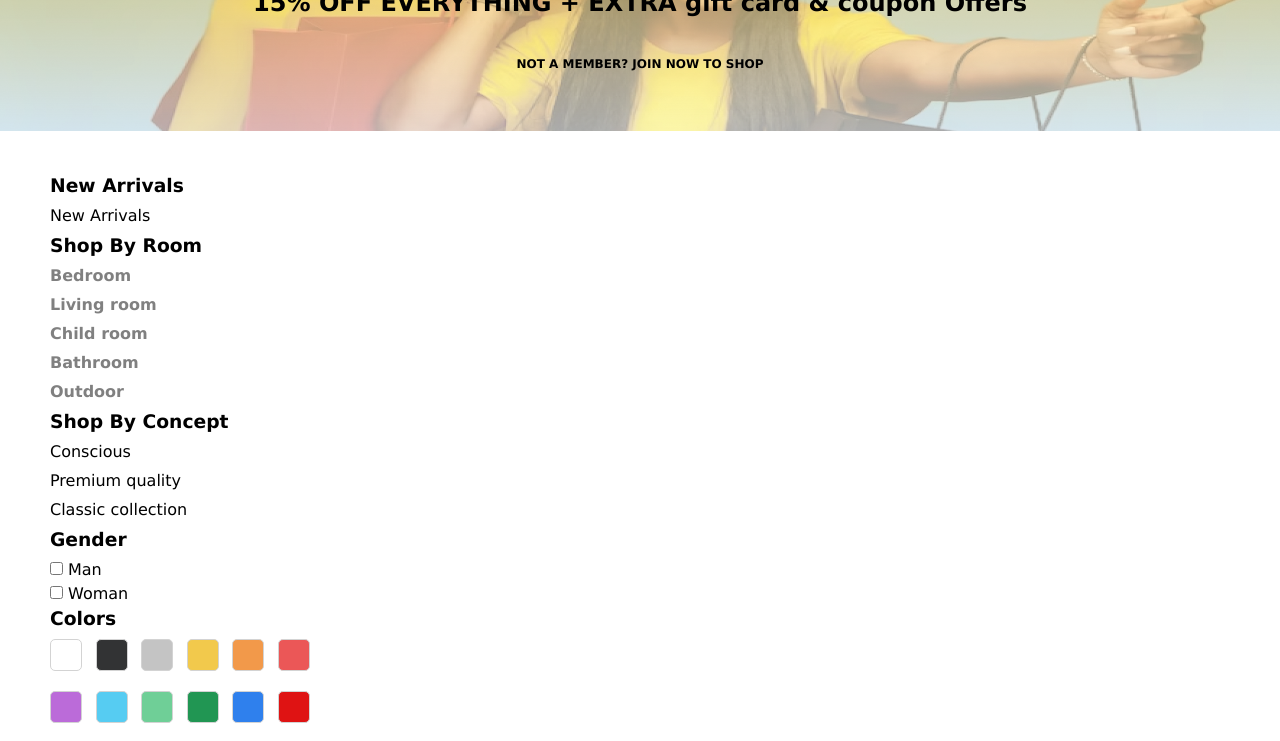
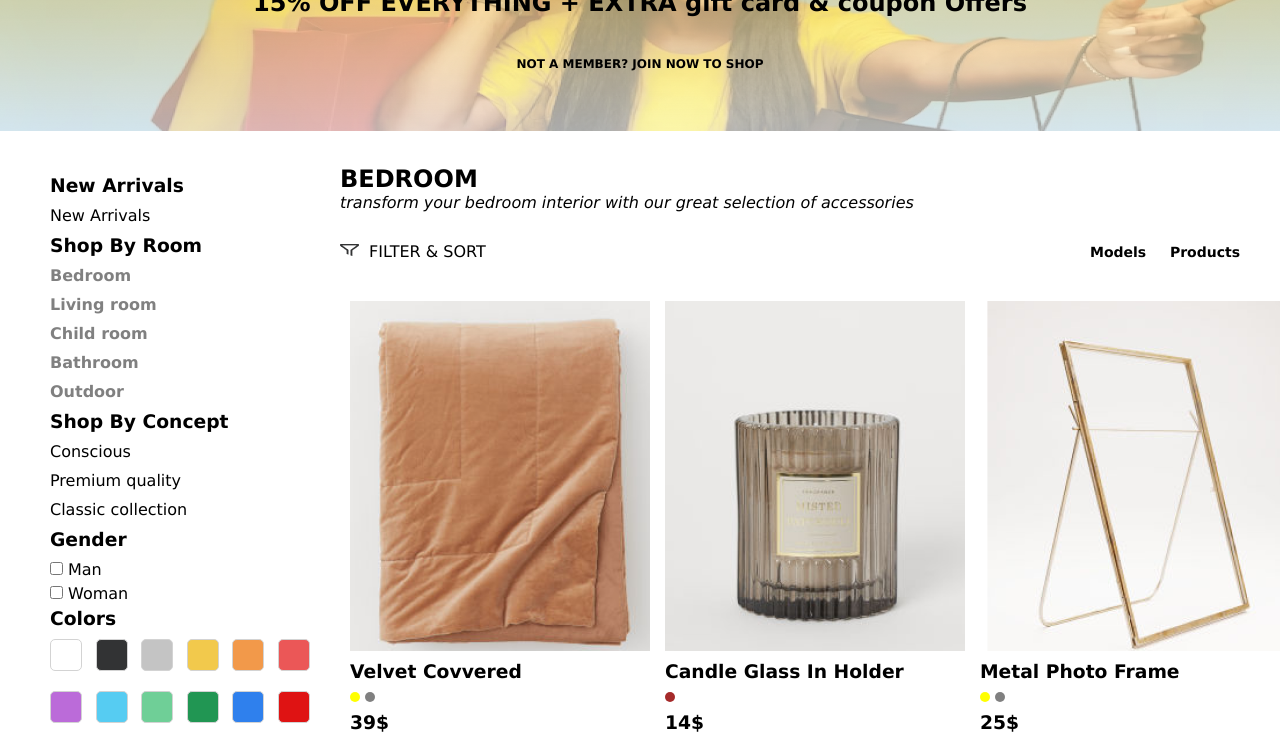
Before and after one commit to devil1321/house-hold-next, a Next.js app: page /products in a window 1280 px wide. Shown: the part 300-1041 px from the top of the page. Built offline with nearby package versions, Linux system fonts and the light colour scheme; a web font is replaced by a local one.

Commit message:
products desktop mostly completed

```diff
--- a/components/products/aside/colors.component.tsx
+++ b/components/products/aside/colors.component.tsx
@@ -8,7 +8,7 @@ const Colors = () => {
     <ColorStyles>
         <h3>Colors</h3>
         <div className='products__colors'>
-            {styles.colors_array.map((c:string)=> <div style={{backgroundColor:c}} className='products__color'></div>)}
+            {styles.colors_array.map((c:string)=> <div key={c} style={{backgroundColor:c}} className='products__color'></div>)}
         </div>
     </ColorStyles>
   )
--- a/components/products/heading.component.tsx
+++ b/components/products/heading.component.tsx
@@ -1,11 +1,32 @@
 import React from 'react'
+import styled from 'styled-components';
 
-const Heading = () => {
+interface HeadingProps{
+  heading:string;
+  text:string;
+}
+
+const Heading:React.FC<HeadingProps> = ({heading,text}) => {
   return (
-    <div>
-
-    </div>
+    <HeadingStyle>
+      <div className='products__heading'>
+        <h2>{heading}</h2>
+        <p>{text.toLowerCase()}</p>
+      </div>
+    </HeadingStyle>
   )
 }
 
+const HeadingStyle = styled.div`
+  .products__heading{
+    margin-top:30px;
+    h2,p{
+      width:100%;
+    }
+    p{
+      font-style:italic;
+    }
+  }
+`
+
 export default Heading
--- a/components/products/index.ts
+++ b/components/products/index.ts
@@ -1,11 +1,13 @@
 import Banner from "./banner.component";
 import Heading from "./heading.component";
+import Nav from "./products-nav.component";
 import Product from "./product.component";
 import { AsideComponents } from "./aside/aside.components";
 
 export const ProductsComponents = {
     Banner,
     Heading,
+    Nav,
     Product,
     AsideComponents
 }
--- a/components/products/product.component.tsx
+++ b/components/products/product.component.tsx
@@ -1,11 +1,66 @@
+import { styles } from '@/styles/styles';
 import React from 'react'
+import styled from 'styled-components';
 
-const Product = () => {
+interface ProductProps{
+  id:number;
+  imgSrc:string;
+  name:string;
+  colors:string[];
+  price:number;
+}
+
+const Product:React.FC<ProductProps> = ({id,imgSrc,name,colors,price}) => {
   return (
-    <div>
-
-    </div>
+    <ProductStyle>
+      <div className='products__product'>
+        <div className="products__product-img">
+          <img src={imgSrc} alt="product-image" />
+        </div>
+        <h3>{name}</h3>
+        <div className="products__product-colors">
+          {colors.map((c:string) => {
+            if(c === 'brown'){
+              return <div key={id} style={{backgroundColor:c}} className='products__product-color'></div>
+            }
+            if(c === 'yellow'){
+              return <div key={id} style={{backgroundColor:c}} className='products__product-color'></div>
+            }
+            if(c === 'grey'){
+              return <div key={id} style={{backgroundColor:c}} className='products__product-color'></div>
+            }
+          })}
+        </div>
+        <h3>{price}$</h3>
+      </div>
+    </ProductStyle>
   )
 }
 
+const ProductStyle = styled.div`
+  .products__product{
+    margin:10px;
+    h3{
+      margin:10px 0px;
+    }
+  }
+  .products__product-img{
+     width:300px;
+     height:350px;
+     overflow:hidden;
+     img{
+      width:100%:
+     }
+  }
+  .products__product-colors{
+    ${styles.mixins.flex('row','flex-start','center',null)}
+  }
+  .products__product-color{
+    margin-right:5px;
+    width:10px;
+    height:10px;
+    border-radius:100%;
+  }
+`
+
 export default Product
--- /dev/null
+++ b/components/products/products-nav.component.tsx
@@ -0,0 +1,45 @@
+import { styles } from '@/styles/styles'
+import React from 'react'
+import styled from 'styled-components'
+
+const Nav = () => {
+  return (
+    <NavStyle>
+        <div className='products__nav'>
+            <div className="products__nav-icon">
+                <img src="/assets/icons/glass.png" alt="glass-icon" />
+                <span>FILTER & SORT</span>
+            </div>
+            <div className="products__nav-buttons">
+                <h3>Models</h3>
+                <h3>Products</h3>
+            </div>
+        </div>
+    </NavStyle>
+  )
+}
+
+const NavStyle = styled.div`
+    .products__nav{
+        margin:30px 0px;
+        ${styles.mixins.flex('row','space-between','center',null)}
+    }
+    .products__nav-icon{
+        span{
+            margin-left:10px;
+        }
+    }
+    .products__nav-buttons{
+        width:150px;
+        ${styles.mixins.flex('row','space-between','center',null)}
+        h3{
+            cursor:pointer;
+            font-size:${styles.fn.pxToRem(14)};
+            &:hover{
+                opacity:0.7;
+            }
+        }
+    }
+`
+
+export default Nav
--- a/pages/products.tsx
+++ b/pages/products.tsx
@@ -18,9 +18,11 @@ const Products:React.FC<any> = ({redux}) => {
         <div className="products__main">
           <ProductsComponents.AsideComponents.Aside />
           <div className="products__products-container">
-            <ProductsComponents.Heading />
+            <ProductsComponents.Heading heading='BEDROOM' text='TRANSFORM YOUR BEDROOM INTERIOR WITH OUR GREAT SELECTION OF ACCESSORIES'/>
+            <ProductsComponents.Nav />
             <div className="products__products-place">
-              {redux.products.slice(9,21).map((p:any) => <ProductsComponents.Product key={p.id} />)}
+              {redux.products.slice(9,21).map((p:any) => <ProductsComponents.Product key={p.id} id={p.id} imgSrc={p.img} name={p.name} colors={p.colors} price={p.price}/>)}
+              <button>LOAD MORE</button>
             </div>
           </div>
         </div>
@@ -32,15 +34,25 @@ const Products:React.FC<any> = ({redux}) => {
 const ProductsStyle = styled.div`
   .products__main{
     padding:0px 40px;
-    ${styles.mixins.flex('row','space-between','center',null)};
-    div:first-of-type{
+    ${styles.mixins.flex('row','space-between','flex-start',null)};
+    & > div:first-of-type{
       width:270px;
     }
-    .products__products-container{
-      width:75%;
+  }
+  .products__products-container{
+    width:75%;
+  }
+  .products__products-place{
+    padding:0px 0px 30px;
+    ${styles.mixins.flex('row','space-between','center','wrap')}
+    & > div {
+      width:30%;
     }
+    button{
+      margin:0px auto;
+    }
+    ${styles.components.button}
   }
-
 `
 
 export default Products
```
Also changed, not shown: public/assets/icons/glass.png (added).
